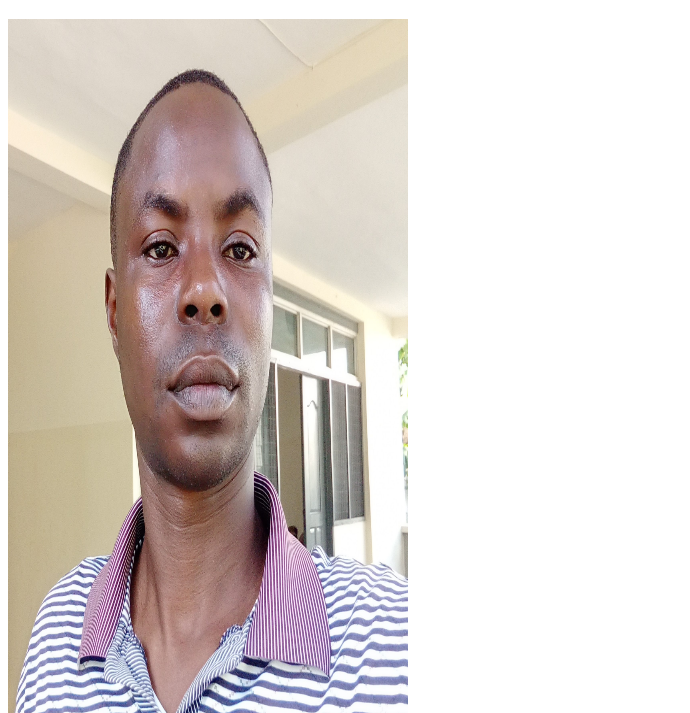
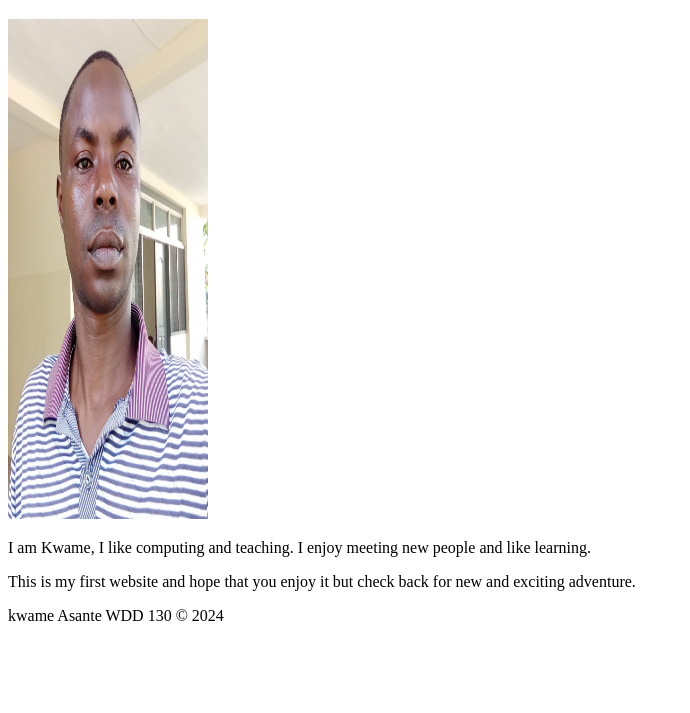
Before and after one commit to Kwameagyakwa/wdd130, a plain HTML site: page index.html in a window 1280 px wide. Shown: the part 87-800 px from the top of the page, without its empty margins (0-690 px from the left). Drawn offline with Linux system fonts and the light colour scheme.

Commit message:
Update index.html

```diff
--- a/index.html
+++ b/index.html
@@ -14,7 +14,7 @@
     </header>
     <main>
         <h1>Kwame Agyakwa Asante | WDD 130</h1>
-        <img src="kwame.jpg" style="width: 400px; height: 800px;" alt="Kwame Asante">
+        <img src="kwame.jpg" style="width: 200px; height: 500px;" alt="Kwame Asante">
         <p> I am Kwame, I like computing and teaching. I enjoy meeting new people and like learning.</p>
         <p> This is my first website and hope that you enjoy it but check back for new and exciting adventure. </p>
     </main>
```
